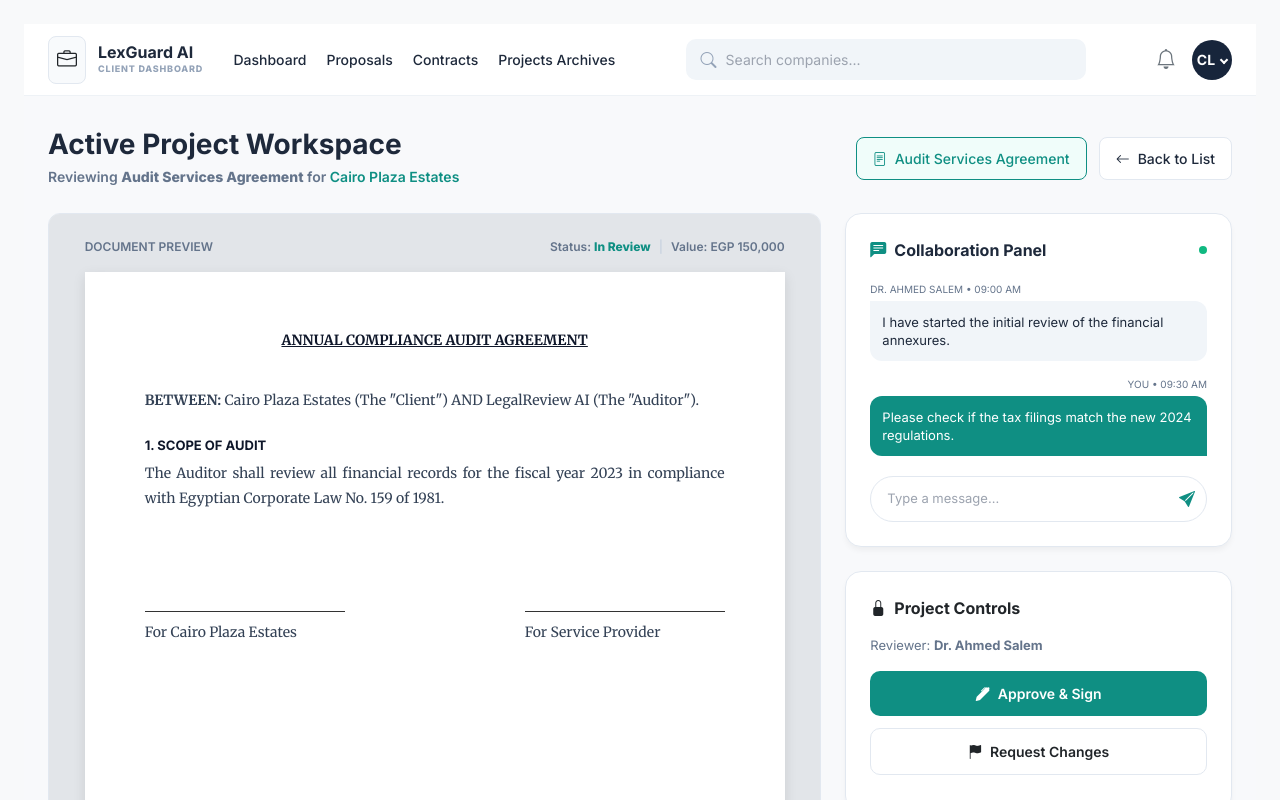
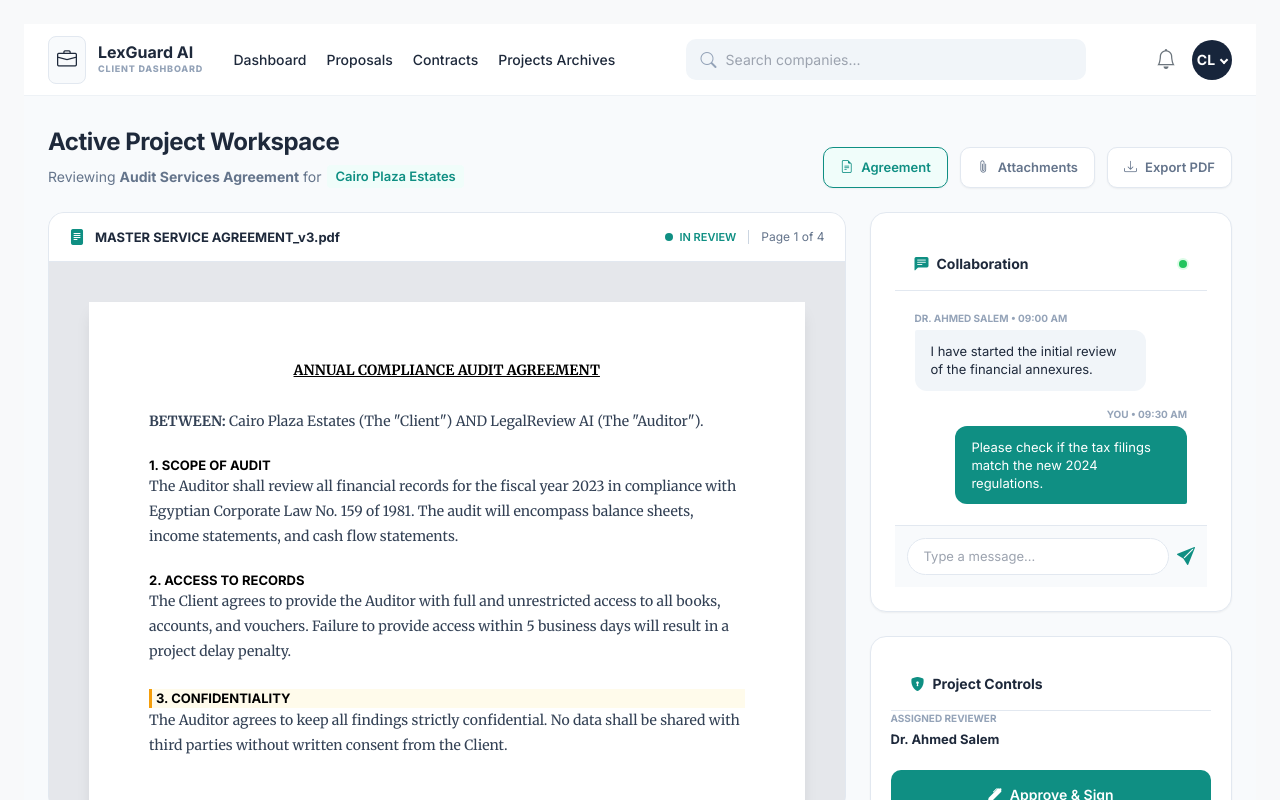
Before and after one commit to YoussefMa7moud/Graduation, a React (Vite) app in the folder Frontend/: page /ActiveProjects in a window 1280 px wide. Built offline with nearby package versions, Linux system fonts and the light colour scheme; no server answers.

Commit message:
modifying active projects

```diff
--- a/Frontend/src/pages/Client/ActiveProjects.css
+++ b/Frontend/src/pages/Client/ActiveProjects.css
@@ -1,56 +1,91 @@
-/* ActiveProjectWorkspace.css */
+/* src/pages/Client/ActiveProjects.css */
+
+/* Imports */
 @import url("https://cdn.jsdelivr.net/npm/bootstrap-icons@1.10.5/font/bootstrap-icons.css");
 @import url('https://fonts.googleapis.com/css2?family=Inter:wght@400;500;600;700&family=Merriweather:wght@300;400;700&display=swap');
 
 :root {
   --primary-teal: #0f8f83;
-  --bg-color: #f8f9fb;
-  --text-dark: #1e293b;
-  --text-gray: #64748b;
+  --primary-teal-hover: #0d7f74;
+  --bg-main: #f8fafc; /* Matches the light blue-grey of image */
+  --card-bg: #ffffff;
+  --text-primary: #1e293b;
+  --text-secondary: #64748b;
+  --text-light: #94a3b8;
   --border-color: #e2e8f0;
+  --shadow-sm: 0 1px 2px 0 rgba(0, 0, 0, 0.05);
+  --shadow-md: 0 4px 6px -1px rgba(0, 0, 0, 0.1), 0 2px 4px -1px rgba(0, 0, 0, 0.06);
 }
 
 body {
   font-family: 'Inter', sans-serif;
-  background-color: var(--bg-color);
+  background-color: var(--bg-main);
+  color: var(--text-primary);
   margin: 0;
 }
 
 .workspace-wrapper {
-  background-color: var(--bg-color);
+  background-color: var(--bg-main);
   min-height: 100vh;
 }
 
 .workspace-container {
-  max-width: 1400px;
+  max-width: 1440px;
   margin: 0 auto;
   padding: 32px 24px;
 }
 
-/* Header Section */
-.page-header {
+/* === LOADING === */
+.loading-screen {
+  display: flex;
+  flex-direction: column;
+  align-items: center;
+  justify-content: center;
+  height: 100vh;
+  color: var(--text-secondary);
+}
+.spinner {
+  width: 40px;
+  height: 40px;
+  border: 3px solid #e2e8f0;
+  border-top-color: var(--primary-teal);
+  border-radius: 50%;
+  animation: spin 0.8s linear infinite;
+  margin-bottom: 16px;
+}
+@keyframes spin { to { transform: rotate(360deg); } }
+
+/* === HEADER === */
+.workspace-header {
   display: flex;
   justify-content: space-between;
-  align-items: center;
+  align-items: flex-end;
   margin-bottom: 24px;
 }
 
-.page-title h2 {
-  font-size: 28px;
+.page-heading {
+  font-size: 24px;
   font-weight: 700;
-  color: var(--text-dark);
-  margin: 0 0 4px 0;
+  color: var(--text-primary);
+  margin: 0 0 8px 0;
+  letter-spacing: -0.5px;
 }
 
-.page-title p {
-  color: var(--text-gray);
+.breadcrumbs {
   font-size: 14px;
-  margin: 0;
+  color: var(--text-secondary);
+  display: flex;
+  align-items: center;
+  gap: 6px;
 }
 
-.project-name {
+.project-badge {
   color: var(--primary-teal);
   font-weight: 600;
+  background: #f0fdfa; /* Light teal bg */
+  padding: 2px 8px;
+  border-radius: 4px;
+  font-size: 13px;
 }
 
 .header-actions {
@@ -59,115 +94,153 @@ body {
 }
 
 .btn-secondary {
-  background-color: #fff;
+  background: white;
   border: 1px solid var(--border-color);
-  color: var(--text-dark);
+  color: var(--text-secondary);
   padding: 10px 16px;
-  border-radius: 8px;
-  font-weight: 500;
-  font-size: 14px;
+  border-radius: 10px;
+  font-size: 13px;
+  font-weight: 600;
   display: flex;
   align-items: center;
   gap: 8px;
   cursor: pointer;
   transition: all 0.2s;
-}
-
-.btn-secondary.active-doc {
-  background-color: #f0fdfa; /* Light Teal */
-  border-color: var(--primary-teal);
-  color: var(--primary-teal);
+  box-shadow: var(--shadow-sm);
 }
 
 .btn-secondary:hover {
-  background-color: #f1f5f9;
+  background-color: #f8fafc;
+  color: var(--text-primary);
 }
 
-/* Grid Layout */
+.btn-secondary.active {
+  border-color: var(--primary-teal);
+  color: var(--primary-teal);
+  background-color: #f0fdfa;
+}
+
+/* === GRID LAYOUT === */
 .main-grid {
   display: grid;
-  grid-template-columns: 2fr 1fr; /* 2/3 for Contract, 1/3 for Chat */
+  grid-template-columns: 2.2fr 1fr; /* Contract gets more space */
   gap: 24px;
   align-items: start;
 }
 
-@media (max-width: 1024px) {
-  .main-grid {
-    grid-template-columns: 1fr;
-  }
+@media (max-width: 1100px) {
+  .main-grid { grid-template-columns: 1fr; }
 }
 
-/* === NEW: CONTRACT VIEWER STYLES === */
-.contract-viewer-card {
-  background-color: #e2e5e9; /* Darker grey background for the "desk" look */
-  border-radius: 12px;
-  padding: 24px;
+/* === UTILS === */
+.text-teal { color: var(--primary-teal); }
+
+/* === LEFT COLUMN: CONTRACT VIEWER === */
+.contract-viewer-panel {
+  background-color: #e5e7eb; /* The "Desk" grey */
   border: 1px solid var(--border-color);
-  height: 80vh; /* Fixed height to allow scrolling */
-  overflow-y: auto;
+  border-radius: 16px;
+  overflow: hidden;
+  height: 75vh;
   display: flex;
   flex-direction: column;
-  align-items: center;
 }
 
-.document-toolbar {
-  width: 100%;
-  max-width: 700px; /* Match paper width */
+.viewer-toolbar {
+  background: white;
+  padding: 12px 20px;
+  border-bottom: 1px solid var(--border-color);
   display: flex;
   justify-content: space-between;
-  margin-bottom: 16px;
-  font-size: 12px;
-  color: #64748b;
-  font-weight: 600;
+  align-items: center;
+  flex-shrink: 0;
 }
 
-.separator {
-  margin: 0 8px;
-  color: #cbd5e1;
+.toolbar-left {
+  display: flex;
+  align-items: center;
+  gap: 10px;
 }
 
-/* The Paper Sheet */
+.doc-name {
+  font-size: 13px;
+  font-weight: 700;
+  color: var(--text-primary);
+}
+
+.toolbar-right {
+  display: flex;
+  align-items: center;
+  font-size: 12px;
+  color: var(--text-secondary);
+}
+
+.status-indicator {
+  display: flex;
+  align-items: center;
+  gap: 6px;
+  font-weight: 600;
+  color: var(--primary-teal);
+  text-transform: uppercase;
+  font-size: 11px;
+}
+
+.status-indicator .dot {
+  width: 8px;
+  height: 8px;
+  background-color: var(--primary-teal);
+  border-radius: 50%;
+}
+
+.divider {
+  width: 1px;
+  height: 14px;
+  background-color: #cbd5e1;
+  margin: 0 12px;
+}
+
+.scrollable-viewer {
+  flex-grow: 1;
+  overflow-y: auto;
+  padding: 40px;
+  display: flex;
+  justify-content: center;
+}
+
+/* The Paper */
 .contract-paper {
   background: white;
   width: 100%;
-  max-width: 700px; /* A4-ish width */
-  min-height: 900px;
+  max-width: 750px;
+  min-height: 900px; /* A4 Ratio */
   padding: 60px;
-  box-shadow: 0 4px 12px rgba(0,0,0,0.1);
-  font-family: 'Merriweather', serif; /* Serif font for legal text */
+  box-shadow: 0 10px 15px -3px rgba(0, 0, 0, 0.1);
+  font-family: 'Merriweather', serif;
   color: #334155;
   font-size: 14px;
   line-height: 1.8;
-  box-sizing: border-box;
+  margin-bottom: 40px;
 }
 
 .contract-title {
   text-align: center;
   font-weight: 700;
-  text-transform: uppercase;
-  margin-bottom: 40px;
-  color: #0f172a;
   text-decoration: underline;
+  margin-bottom: 30px;
+  color: black;
 }
 
 .clause-header {
+  font-family: 'Inter', sans-serif;
   font-weight: 700;
+  font-size: 13px;
   margin-top: 24px;
-  margin-bottom: 8px;
-  color: #0f172a;
-  font-family: 'Inter', sans-serif; /* Sans-serif headings are common */
   text-transform: uppercase;
-  font-size: 13px;
+  color: black;
 }
 
-.contract-text {
-  margin-bottom: 16px;
-  text-align: justify;
-}
-
-/* Highlight specifically mentioned clauses */
 .highlight-clause {
-  background-color: #fffbeb; /* Light yellow highlight */
+  background-color: #fffbeb;
   padding: 2px 4px;
   border-left: 3px solid #f59e0b;
 }
@@ -176,130 +249,188 @@ body {
   margin-top: 60px;
   display: flex;
   justify-content: space-between;
+  gap: 40px;
 }
 
-.signature-block {
-    width: 200px;
-}
-
+.signature-block { flex: 1; }
 .sign-line {
-    border-bottom: 1px solid #333;
+  border-bottom: 1px solid #000;
   height: 40px;
   margin-bottom: 8px;
 }
 
-/* === RIGHT COLUMN STYLES === */
+/* === RIGHT COLUMN: CARDS === */
 .card {
   background: white;
   border-radius: 16px;
-  padding: 24px;
   border: 1px solid var(--border-color);
-  box-shadow: 0 4px 6px -1px rgba(0, 0, 0, 0.05);
+  box-shadow: var(--shadow-sm);
   margin-bottom: 24px;
+  overflow: hidden;
 }
 
-.collab-header {
+.card-header-custom {
+  padding: 16px 20px;
+  border-bottom: 1px solid var(--border-color);
   display: flex;
   justify-content: space-between;
   align-items: center;
-  margin-bottom: 20px;
 }
 
-.collab-title {
+.header-title {
+  font-size: 14px;
   font-weight: 700;
-  color: var(--text-dark);
-  font-size: 16px;
+  color: var(--text-primary);
   display: flex;
   align-items: center;
   gap: 8px;
 }
 
-.online-dot {
+/* Chat Styles */
+.chat-card {
+  display: flex;
+  flex-direction: column;
+  height: 400px;
+}
+
+.online-indicator {
   width: 8px;
   height: 8px;
-  background-color: #10b981;
+  background-color: #22c55e;
   border-radius: 50%;
+  box-shadow: 0 0 0 2px #dcfce7;
 }
 
-.chat-container {
+.chat-area {
+  flex-grow: 1;
+  padding: 20px;
+  overflow-y: auto;
+  background-color: #ffffff;
   display: flex;
   flex-direction: column;
   gap: 16px;
-  margin-bottom: 20px;
-  max-height: 400px;
-  overflow-y: auto;
 }
+
+.empty-chat {
+  text-align: center;
+  color: var(--text-light);
+  font-size: 13px;
+  margin-top: 40px;
+}
+
+.chat-bubble-row {
+  display: flex;
+  flex-direction: column;
+  max-width: 85%;
+}
+
+.chat-bubble-row.incoming { align-self: flex-start; }
+.chat-bubble-row.outgoing { align-self: flex-end; align-items: flex-end; }
 
 .chat-meta {
   font-size: 10px;
-  color: var(--text-gray);
+  font-weight: 700;
+  color: var(--text-light);
   margin-bottom: 4px;
   text-transform: uppercase;
 }
 
 .chat-bubble {
-  padding: 12px;
+  padding: 12px 16px;
   border-radius: 12px;
   font-size: 13px;
   line-height: 1.4;
 }
 
-.message-incoming .chat-bubble {
+.incoming .chat-bubble {
   background-color: #f1f5f9;
-  color: var(--text-dark);
-  border-top-left-radius: 0;
+  color: var(--text-primary);
+  border-top-left-radius: 2px;
 }
 
-.message-outgoing {
-  align-self: flex-end;
-}
-.message-outgoing .chat-meta { text-align: right; }
-
-.message-outgoing .chat-bubble {
+.outgoing .chat-bubble {
   background-color: var(--primary-teal);
   color: white;
-  border-bottom-right-radius: 0;
+  border-bottom-right-radius: 2px;
 }
 
-.chat-input-wrapper {
-  position: relative;
+.chat-input-row {
+  padding: 12px;
+  border-top: 1px solid var(--border-color);
+  display: flex;
+  gap: 8px;
+  background-color: #f8fafc;
 }
 
-.chat-input {
-  width: 100%;
-  padding: 12px 40px 12px 16px;
+.chat-input-row input {
+  flex-grow: 1;
   border: 1px solid var(--border-color);
-  border-radius: 24px;
+  border-radius: 20px;
+  padding: 8px 16px;
   font-size: 13px;
   outline: none;
-  box-sizing: border-box;
 }
 
-.send-icon {
-  position: absolute;
-  right: 12px;
-  top: 50%;
-  transform: translateY(-50%);
+.chat-input-row input:focus {
+  border-color: var(--primary-teal);
+}
+
+.send-btn {
+  background: none;
+  border: none;
   color: var(--primary-teal);
+  font-size: 18px;
   cursor: pointer;
 }
 
-/* Actions */
-.action-card-header {
-  font-weight: 700;
-  margin-bottom: 16px;
-  display: flex;
-  align-items: center;
-  gap: 8px;
+/* Actions Styles */
+.actions-card {
+  padding: 20px;
 }
 
-.btn-primary-action, .btn-outline-action {
+.reviewer-info {
+  margin-bottom: 20px;
+  font-size: 13px;
+  color: var(--text-primary);
+}
+
+.reviewer-info small {
+  display: block;
+  font-size: 10px;
+  font-weight: 700;
+  color: var(--text-light);
+  margin-bottom: 4px;
+}
+
+.btn-primary-block {
   width: 100%;
-  padding: 12px;
+  background-color: var(--primary-teal);
+  color: white;
+  border: none;
+  padding: 14px;
   border-radius: 10px;
   font-weight: 600;
   font-size: 14px;
+  cursor: pointer;
+  display: flex;
+  align-items: center;
+  justify-content: center;
+  gap: 8px;
   margin-bottom: 12px;
+  transition: opacity 0.2s;
+}
+
+.btn-primary-block:hover { opacity: 0.9; }
+
+.btn-outline-block {
+  width: 100%;
+  background-color: white;
+  color: var(--text-primary);
+  border: 1px solid var(--border-color);
+  padding: 14px;
+  border-radius: 10px;
+  font-weight: 600;
+  font-size: 14px;
   cursor: pointer;
   display: flex;
   align-items: center;
@@ -307,29 +438,20 @@ body {
   gap: 8px;
 }
 
-.btn-primary-action {
-  background-color: var(--primary-teal);
-  color: white;
-  border: none;
-}
-
-.btn-outline-action {
-  background-color: white;
-  border: 1px solid var(--border-color);
-}
+.btn-outline-block:hover { background-color: #f8fafc; }
 
 .footer-estimate {
   text-align: center;
-  font-size: 10px;
-  color: var(--text-gray);
-  margin-top: 12px;
+  font-size: 11px;
+  color: var(--text-light);
+  margin-top: 16px;
   font-style: italic;
 }
 
 .page-footer {
   text-align: center;
-  font-size: 11px;
-  color: #94a3b8;
+  font-size: 12px;
+  color: var(--text-light);
   margin-top: 40px;
   padding-bottom: 20px;
 }
--- a/Frontend/src/pages/Client/ActiveProjects.tsx
+++ b/Frontend/src/pages/Client/ActiveProjects.tsx
@@ -38,7 +38,11 @@ const MOCK_DB: Record<string, ContractDetails> = {
       <h3 class="contract-title">ANNUAL COMPLIANCE AUDIT AGREEMENT</h3>
       <p class="contract-text"><strong>BETWEEN:</strong> Cairo Plaza Estates (The "Client") AND LegalReview AI (The "Auditor").</p>
       <h4 class="clause-header">1. SCOPE OF AUDIT</h4>
-      <p class="contract-text">The Auditor shall review all financial records for the fiscal year 2023 in compliance with Egyptian Corporate Law No. 159 of 1981.</p>
+      <p class="contract-text">The Auditor shall review all financial records for the fiscal year 2023 in compliance with Egyptian Corporate Law No. 159 of 1981. The audit will encompass balance sheets, income statements, and cash flow statements.</p>
+      <h4 class="clause-header">2. ACCESS TO RECORDS</h4>
+      <p class="contract-text">The Client agrees to provide the Auditor with full and unrestricted access to all books, accounts, and vouchers. Failure to provide access within 5 business days will result in a project delay penalty.</p>
+      <h4 class="clause-header highlight-clause">3. CONFIDENTIALITY</h4>
+      <p class="contract-text">The Auditor agrees to keep all findings strictly confidential. No data shall be shared with third parties without written consent from the Client.</p>
     `,
     chatHistory: [
       { id: 1, sender: "Dr. Ahmed Salem", time: "09:00 AM", text: "I have started the initial review of the financial annexures.", type: "incoming" },
@@ -57,7 +61,9 @@ const MOCK_DB: Record<string, ContractDetails> = {
       <h3 class="contract-title">SERVICE LEVEL AGREEMENT</h3>
       <p class="contract-text"><strong>EFFECTIVE DATE:</strong> Nov 04, 2023</p>
       <h4 class="clause-header">1. UPTIME GUARANTEE</h4>
-      <p class="contract-text">Service Provider guarantees 99.9% uptime. Failure to meet this metric results in a 10% penalty credit.</p>
+      <p class="contract-text">Service Provider guarantees 99.9% uptime. Failure to meet this metric results in a 10% penalty credit applied to the next billing cycle.</p>
+      <h4 class="clause-header highlight-clause">2. DATA SOVEREIGNTY</h4>
+      <p class="contract-text">All data must be stored on servers physically located within the Arab Republic of Egypt.</p>
     `,
     chatHistory: [
       { id: 1, sender: "Counselor Nadia Zaki", time: "11:00 AM", text: "The Data Sovereignty clause looks solid.", type: "incoming" }
@@ -79,41 +85,29 @@ const MOCK_DB: Record<string, ContractDetails> = {
 const ActiveProjectWorkspace: React.FC = () => {
   const navigate = useNavigate();
   const location = useLocation();
-  const clickedProject = location.state?.project; // Project passed from OngoingProjects
+  const clickedProject = location.state?.project;
 
   const [projectData, setProjectData] = useState<ContractDetails | null>(null);
   const [isLoading, setIsLoading] = useState(true);
   const [newMessage, setNewMessage] = useState("");
 
-  // Load project either from clicked project or fallback
   useEffect(() => {
     setIsLoading(true);
+    setTimeout(() => {
+      // Logic: If passed via navigation state, use that ID, otherwise fallback to mock
+      const targetId = clickedProject?.id || "proj_001";
+      const data = MOCK_DB[targetId] || MOCK_DB["proj_001"];
 
-    setTimeout(() => {
-      if (clickedProject) {
-        // Map OngoingProjects structure to ContractDetails
-        setProjectData({
-          id: clickedProject.id,
-          title: clickedProject.title,
-          companyName: clickedProject.company,
-          contractType: clickedProject.steps?.[0] || "Contract",
-          content: "<p>Contract content will appear here...</p>",
-          totalValue: "TBD",
-          status: clickedProject.status,
-          reviewerName: clickedProject.reviewer,
-          chatHistory: []
-        });
-      } else {
-        setProjectData(MOCK_DB["proj_001"]); // default project
-      }
+      setProjectData(data);
       setIsLoading(false);
-    }, 500);
+    }, 600);
   }, [clickedProject]);
 
   if (isLoading) {
     return (
-      <div style={{ display: 'flex', justifyContent: 'center', alignItems: 'center', height: '100vh', backgroundColor: '#f8f9fb' }}>
-        <div className="spinner-border text-teal" role="status">Loading Workspace...</div>
+      <div className="loading-screen">
+        <div className="spinner"></div>
+        <p>Loading Workspace...</p>
       </div>
     );
   }
@@ -126,19 +120,23 @@ const ActiveProjectWorkspace: React.FC = () => {
 
       <div className="workspace-container">
         {/* Page Header */}
-        <div className="page-header">
-          <div className="page-title">
-            <h2>Active Project Workspace</h2>
-            <p>
-              Reviewing <strong>{projectData.contractType}</strong> for <span className="project-name">{projectData.companyName}</span>
-            </p>
+        <div className="workspace-header">
+          <div className="header-left">
+            <h2 className="page-heading">Active Project Workspace</h2>
+            <div className="breadcrumbs">
+              <span className="crumb-text">Reviewing <strong>{projectData.contractType}</strong> for</span>
+              <span className="project-badge">{projectData.companyName}</span>
+            </div>
           </div>
           <div className="header-actions">
-            <button className="btn-secondary active-doc">
-              <i className="bi bi-file-text"></i> {projectData.contractType}
+            <button className="btn-secondary active">
+              <i className="bi bi-file-earmark-text"></i> Agreement
             </button>
-            <button className="btn-secondary" onClick={() => navigate('/OngoingProjects')}>
-              <i className="bi bi-arrow-left"></i> Back to List
+            <button className="btn-secondary">
+              <i className="bi bi-paperclip"></i> Attachments
+            </button>
+            <button className="btn-secondary">
+              <i className="bi bi-download"></i> Export PDF
             </button>
           </div>
         </div>
@@ -146,16 +144,22 @@ const ActiveProjectWorkspace: React.FC = () => {
         <div className="main-grid">
           {/* LEFT COLUMN: Contract Viewer */}
           <div className="left-column">
-            <div className="contract-viewer-card">
-              <div className="document-toolbar">
-                <span className="doc-label">DOCUMENT PREVIEW</span>
-                <div className="doc-meta">
-                  <span>Status: <strong style={{ color: '#0f8f83' }}>{projectData.status}</strong></span>
-                  <span className="separator">|</span>
-                  <span>Value: {projectData.totalValue}</span>
+            <div className="contract-viewer-panel">
+              <div className="viewer-toolbar">
+                <div className="toolbar-left">
+                   <i className="bi bi-file-text-fill text-teal"></i>
+                   <span className="doc-name">MASTER SERVICE AGREEMENT_v3.pdf</span>
+                </div>
+                <div className="toolbar-right">
+                  <span className="status-indicator">
+                    <span className="dot"></span> {projectData.status}
+                  </span>
+                  <span className="divider"></span>
+                  <span className="meta-text">Page 1 of 4</span>
                 </div>
               </div>
 
+              <div className="scrollable-viewer">
                 <div className="contract-paper">
                   <div dangerouslySetInnerHTML={{ __html: projectData.content }} />
 
@@ -172,63 +176,80 @@ const ActiveProjectWorkspace: React.FC = () => {
                 </div>
               </div>
             </div>
+          </div>
 
           {/* RIGHT COLUMN: Chat & Actions */}
           <div className="right-column">
-            <div className="card sticky-panel">
-              <div className="collab-header">
-                <div className="collab-title">
-                  <i className="bi bi-chat-left-text-fill" style={{ color: '#0f8f83' }}></i> Collaboration Panel
+            {/* Chat Panel */}
+            <div className="card chat-card">
+              <div className="card-header-custom">
+                <div className="header-title">
+                  <i className="bi bi-chat-left-text-fill text-teal"></i>
+                  Collaboration
                 </div>
-                <div className="online-dot"></div>
+                <div className="online-indicator"></div>
               </div>
 
-              <div className="chat-container">
-                {projectData.chatHistory.length === 0 && (
-                  <div style={{ textAlign: 'center', color: '#94a3b8', fontSize: '12px', marginTop: '20px' }}>
-                    No messages yet. Start the conversation!
+              <div className="chat-area">
+                {projectData.chatHistory.length === 0 ? (
+                  <div className="empty-chat">No messages yet.</div>
+                ) : (
+                  projectData.chatHistory.map((msg) => (
+                    <div key={msg.id} className={`chat-bubble-row ${msg.type}`}>
+                      <div className="chat-meta">
+                        {msg.sender} <span className="time">• {msg.time}</span>
                       </div>
-                )}
-
-                {projectData.chatHistory.map((msg) => (
-                  <div key={msg.id} className={`chat-message message-${msg.type}`}>
-                    <div className="chat-meta">{msg.sender} • {msg.time}</div>
                       <div className="chat-bubble">{msg.text}</div>
                     </div>
-                ))}
+                  ))
+                )}
               </div>
 
-              <div className="chat-input-wrapper">
+              <div className="chat-input-row">
                 <input
                   type="text"
-                  className="chat-input"
                   placeholder="Type a message..."
                   value={newMessage}
                   onChange={(e) => setNewMessage(e.target.value)}
                 />
-                <i className="bi bi-send-fill send-icon"></i>
+                <button className="send-btn">
+                  <i className="bi bi-send-fill"></i>
+                </button>
               </div>
             </div>
 
-            <div className="card">
-              <div className="action-card-header">
-                <i className="bi bi-lock-fill"></i> Project Controls
+            {/* Actions Panel */}
+            <div className="card actions-card">
+              <div className="card-header-custom">
+                <div className="header-title">
+                  <i className="bi bi-shield-lock-fill text-teal"></i>
+                  Project Controls
                 </div>
-              <div style={{ fontSize: '13px', marginBottom: '16px', color: '#64748b' }}>
-                Reviewer: <strong>{projectData.reviewerName}</strong>
               </div>
-              <button className="btn-primary-action">
+
+              <div className="reviewer-info">
+                 <small>ASSIGNED REVIEWER</small>
+                 <strong>{projectData.reviewerName}</strong>
+              </div>
+
+              <div className="action-buttons">
+                <button className="btn-primary-block">
                   <i className="bi bi-pen-fill"></i> Approve & Sign
                 </button>
-              <button className="btn-outline-action">
+                <button className="btn-outline-block">
                   <i className="bi bi-flag-fill"></i> Request Changes
                 </button>
+              </div>
+
+              <div className="footer-estimate">
+                Est. Completion: Oct 25, 2024
+              </div>
             </div>
           </div>
         </div>
 
         <div className="page-footer">
-          © 2024 LexGuard AI — Secured Workspace
+          © 2024 LexGuard AI — Secured Workspace v8.1.0
         </div>
       </div>
     </div>
```
Lines whose indentation alone changed are shown as unchanged.
